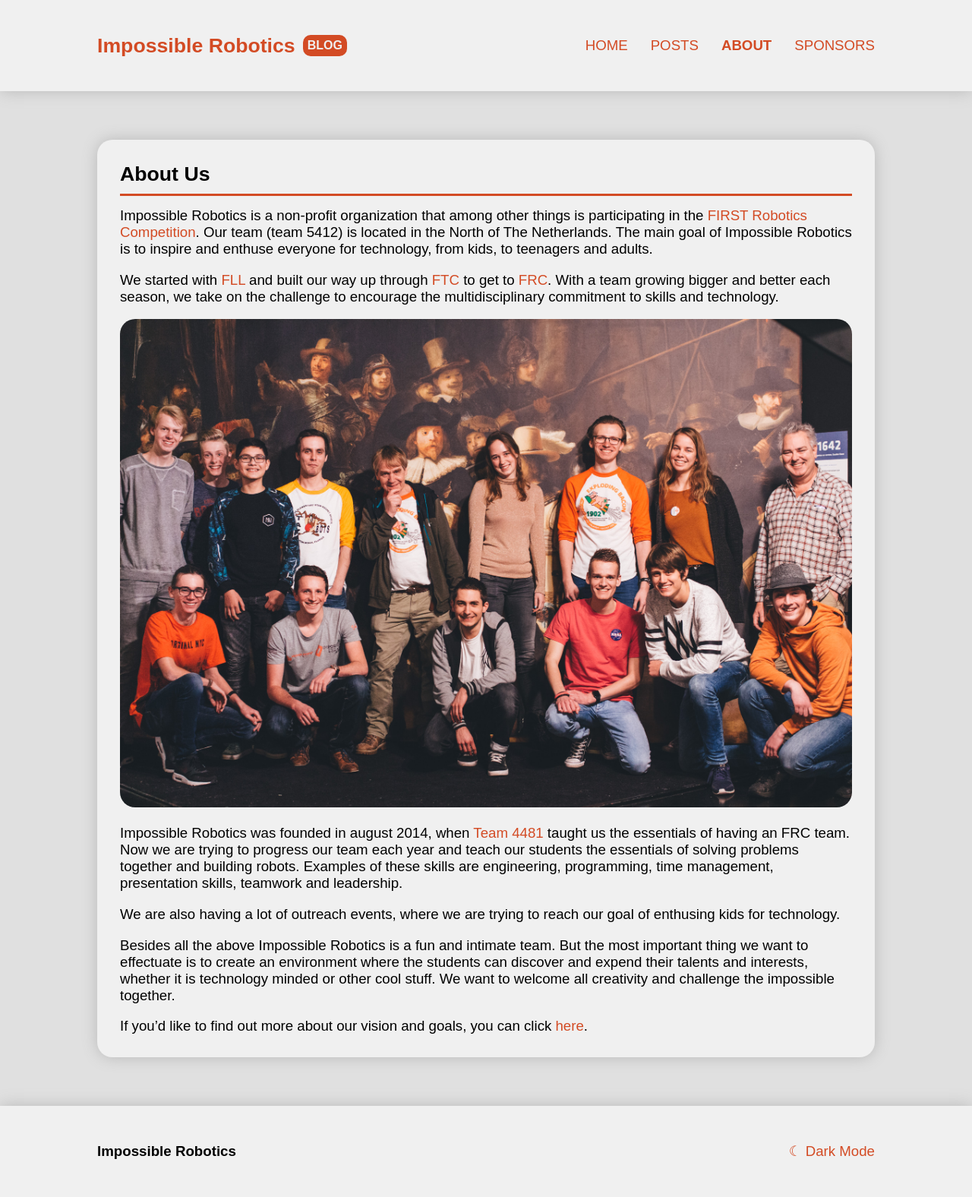
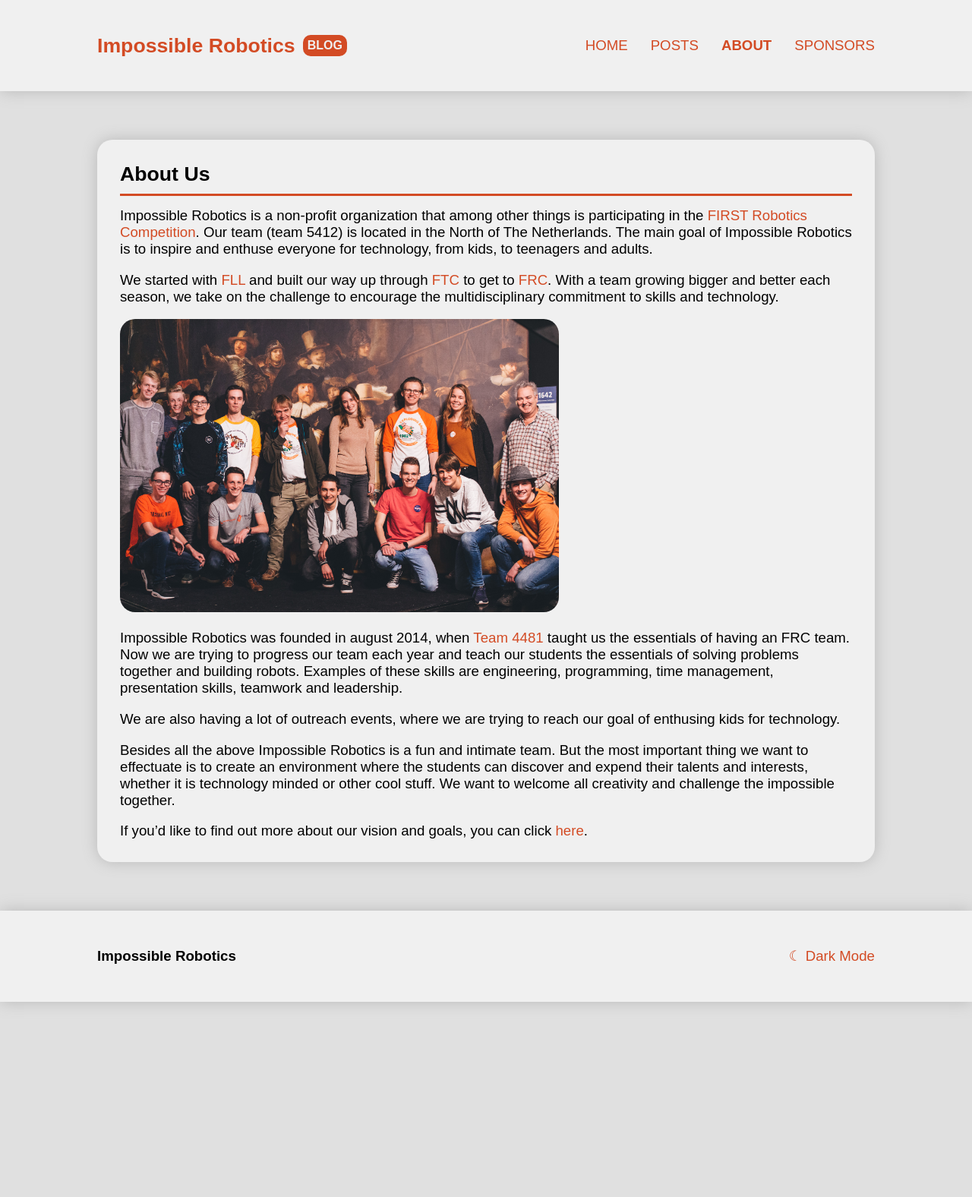
Before and after one commit to Impossible-Robotics/impossible-robotics.github.io, a Jekyll site: the page built from about.md, in a window 1280 px wide. Shown: the whole page at 76% size. Built offline with Jekyll 4.4.1, drawn with Linux system fonts in a browser that asks for light colours.

Commit message:
Changed post images to be smaller on large screens

```diff
--- a/style/post.css
+++ b/style/post.css
@@ -21,6 +21,12 @@
 }
 
 .post-content img {
-  width: 100%;
+  width: 60%;
   border-radius: 20px;
 }
+
+@media only screen and (max-width: 800px) {
+  .post-content img {
+    width: 100%;
+  }
+}
```
Also changed, not shown: 1 other file.
